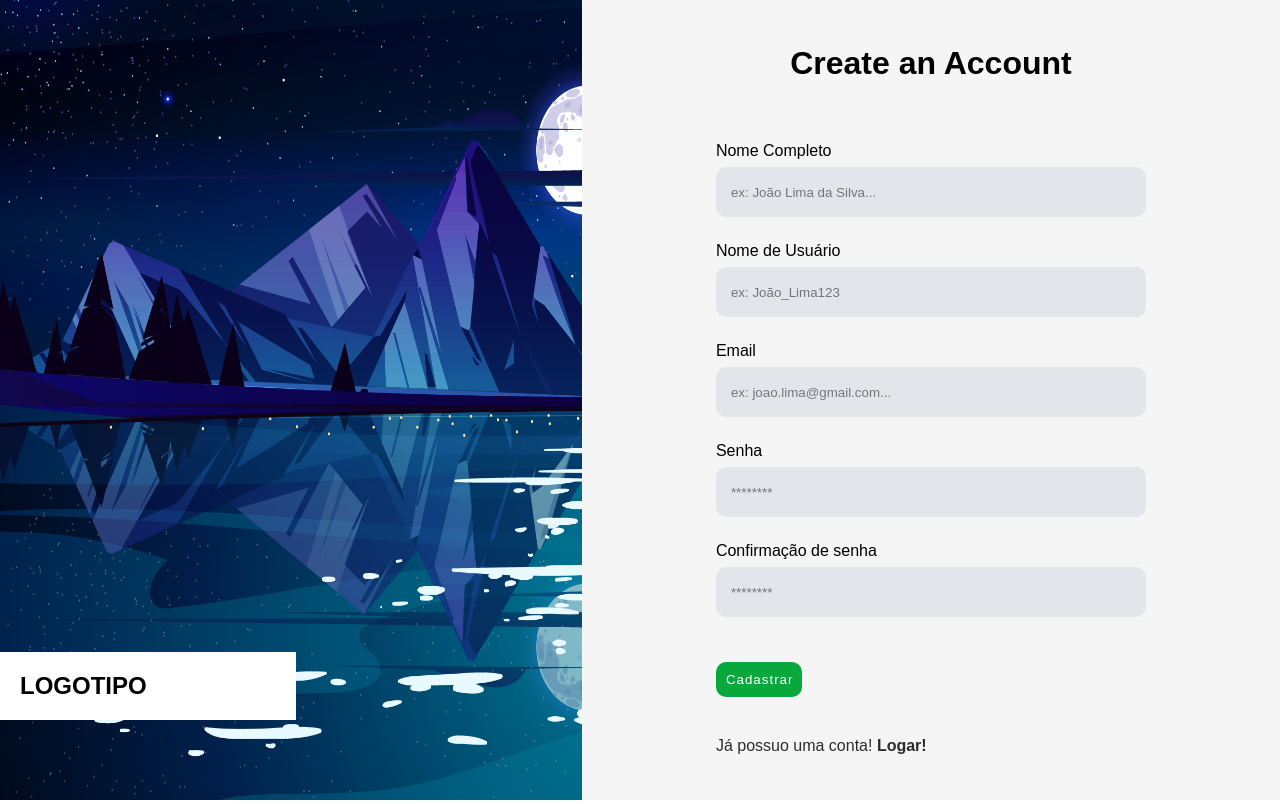
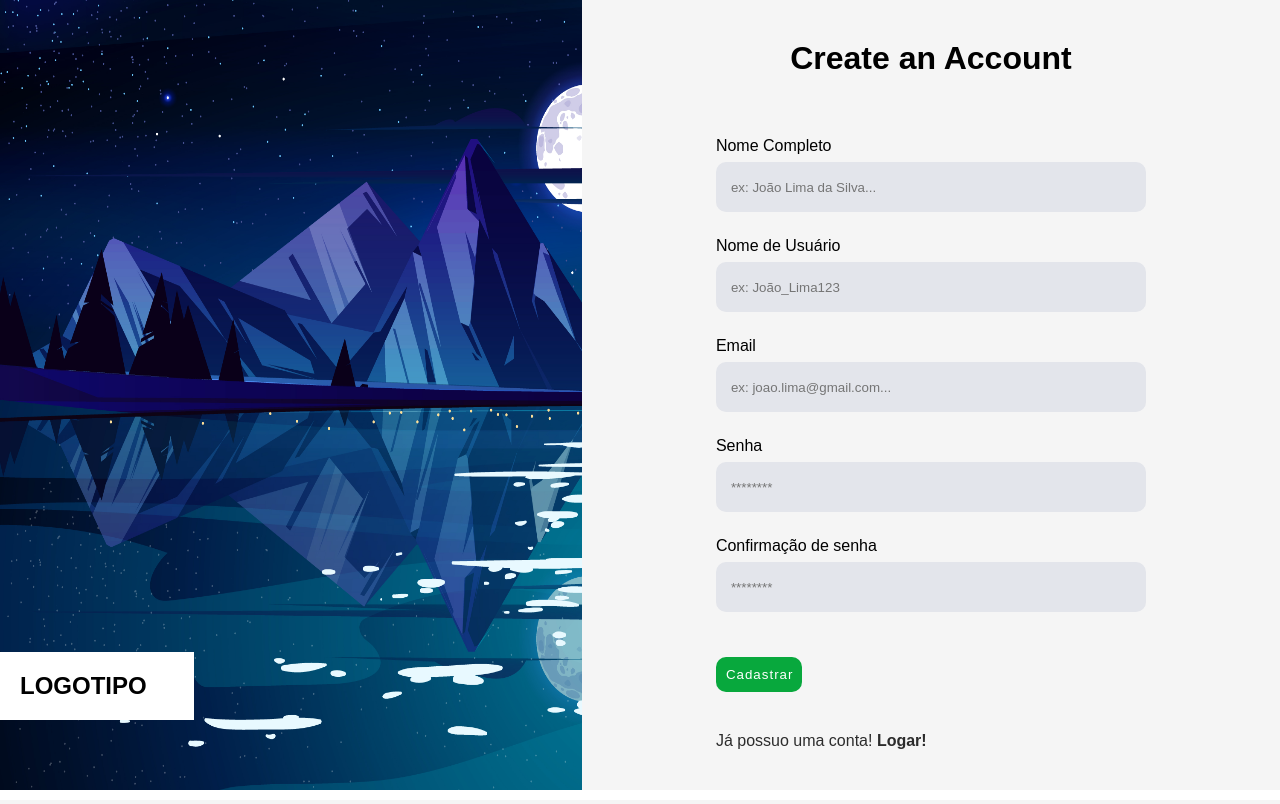
Before and after one commit to viniciusventura29/Django_Bosch_Project, a Django app: page /cadastrar/ in a window 1280 px wide. Run offline with Django 4.2, Linux system fonts and the light colour scheme.

Commit message:
adjusting css

```diff
--- a/home/templates/index.html
+++ b/home/templates/index.html
@@ -30,9 +30,10 @@
     <div class="cardsHome">
         {% for texto in textos %}
         <a href="{% url 'texto' texto.id %}"><div class="singleCardHome">
-            <p class="card_author">{{texto.user_id}}</p>
             <p class="card_title">{{texto.title}}</p>
-            <p class="card_date_categoria">{{texto.data}}</p>
+            <p class="card_body">{{texto.body}}</p>
+            <p class="card_date_categoria">{{texto.data}} - {{texto.user_id}}</p>
+
         </div></a>
         {% endfor %}
     </div>
--- a/home/templates/static/css/cadastro.css
+++ b/home/templates/static/css/cadastro.css
@@ -1,6 +1,5 @@
 .cadastro_screen{
     width: 100%;
-    height: 100vh;
     display: flex;
 }
 
@@ -11,7 +10,7 @@
 .theory_img{
     width: 100%;
     height: 100%;
-    background-color: bisque;
+    overflow:hidden
 }
 
 .theory_img img{
@@ -23,6 +22,7 @@
     display: flex;
     align-items: center;
     width: 60%;
+    padding: 40px 0 40px 0;
     flex-direction: column;
     background: rgb(245, 245, 245);
     justify-content: center;
@@ -86,10 +86,10 @@
 }
 
 .logotipo{
-    position: absolute;
+    position: fixed;
     background: #fff;
     padding: 20px;
-    width: 20%;
+    width: 12%;
     left: 0;
     bottom: 80px;
 }
--- a/home/templates/static/css/escrever.css
+++ b/home/templates/static/css/escrever.css
@@ -75,6 +75,7 @@
     justify-content: center;
     align-items: center;
     flex-direction: column;
+    padding: 0px 0 30px 0;
   }
 
 .modal h1{
@@ -82,6 +83,10 @@
     font-size: 40px;
     margin-bottom: 30px;
     color: #ff4545;
+}
+
+.modal img{
+    width:30%;
 }
 
   .modal:target {
--- a/home/templates/static/css/login.css
+++ b/home/templates/static/css/login.css
@@ -15,6 +15,7 @@
     flex-direction: row-reverse;
     z-index: -20;
     justify-content: flex-start;
+    overflow: hidden;
 }
 
 .theory_img img{
--- a/home/templates/static/css/nav.css
+++ b/home/templates/static/css/nav.css
@@ -1,5 +1,5 @@
 .nav{
-    background-color: #fafafa;
+    background-color: #fcfcfc;
     display: flex;
     padding: 15px 60px 15px 60px;
     justify-content: space-between;
@@ -27,7 +27,7 @@
 
 .nav .opcao_nav:hover{
     border-radius: 5px;
-    background: #e2e2e2;
+    background: #f6f6f6;
 }
 
 .userPerfil{
```
Also changed, not shown: home/templates/static/css/index.css (+23 -2 lines).
